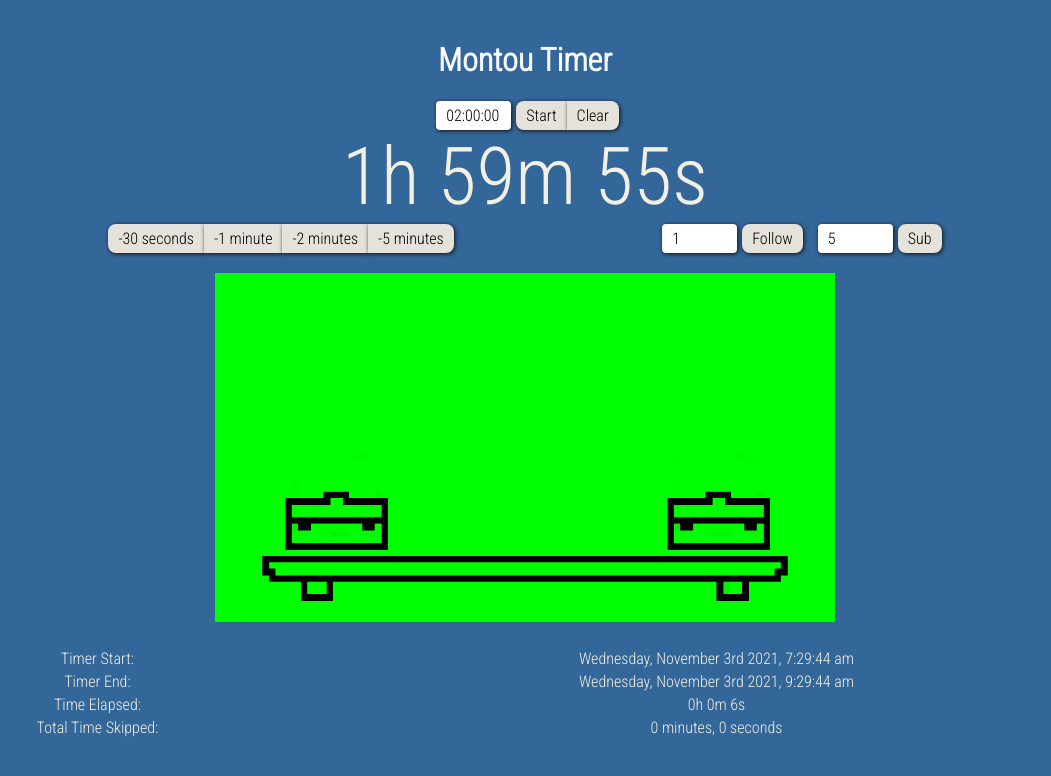
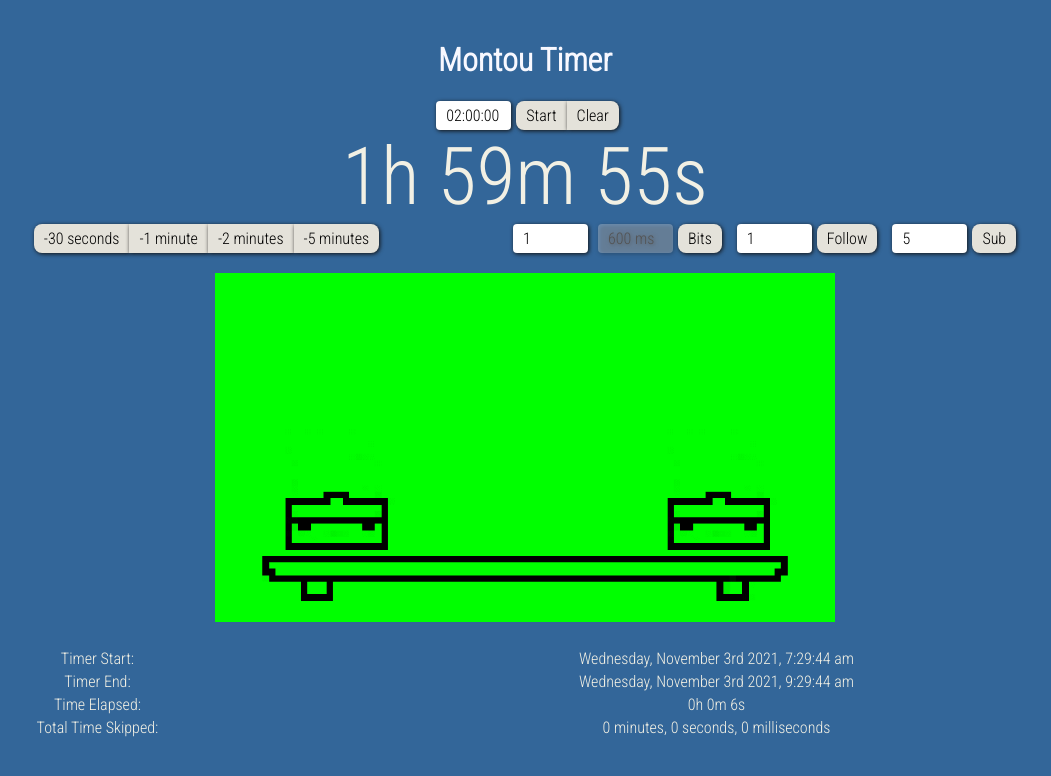
Before and after one commit to rrTong/montou-timer, a React (Create React App) app: page / in a window 1280 px wide. Shown: the top 776 px of the page, without its empty margins (115-1166 px from the left). Built offline with nearby package versions, Linux system fonts and the light colour scheme.

Commit message:
add bits input

```diff
--- a/src/components/Timer.js
+++ b/src/components/Timer.js
@@ -9,6 +9,7 @@ import "../styles/Timer.css";
 
 let minSkipped = 0;
 let secSkipped = 0;
+let msSkipped = 0;
 let gifTimer = 0;
 
 const Timer = ({ timerStart, timerEnd }) => {
@@ -19,12 +20,19 @@ const Timer = ({ timerStart, timerEnd }) => {
   );
   let timeElapsedDiff = moment.duration(timeElapsed);
 
+  const [bitsInput, setBitsInput] = useState(1);
   const [followInput, setFollowInput] = useState(1);
   const [subInput, setSubInput] = useState(5);
 
-  const skipTime = (amount, gif) => {
-    minSkipped += Number(amount);
-    setTimer((prevTimer) => prevTimer.clone().add(amount, "minutes"));
+  const skipTime = (amount, unit, gif) => {
+    if (unit == "minutes") {
+      minSkipped += Number(amount);
+    } else if (unit == "seconds") {
+      secSkipped += Number(amount);
+    } else if (unit == "milliseconds") {
+      msSkipped += Number(amount);
+    }
+    setTimer((prevTimer) => prevTimer.clone().add(amount, unit));
     const promise = new Promise((resolve, reject) => {
       resolve(setGifState(idle));
     });
@@ -32,6 +40,18 @@ const Timer = ({ timerStart, timerEnd }) => {
       setGifState(gif);
       gifTimer = 30;
     });
+  };
+
+  const handleBitsInput = (e) => {
+    const re = /^\d*$/;
+    if (e.target.value.match(re)) {
+      setBitsInput(e.target.value);
+    }
+  };
+
+  const handleBitsSubmit = (e) => {
+    e.preventDefault();
+    skipTime(bitsInput * 600, "milliseconds", follow);
   };
 
   const handleFollowInput = (e) => {
@@ -43,7 +63,7 @@ const Timer = ({ timerStart, timerEnd }) => {
 
   const handleFollowSubmit = (e) => {
     e.preventDefault();
-    skipTime(followInput, follow);
+    skipTime(followInput, "minutes", follow);
   };
 
   const handleSubInput = (e) => {
@@ -55,7 +75,7 @@ const Timer = ({ timerStart, timerEnd }) => {
 
   const handleSubSubmit = (e) => {
     e.preventDefault();
-    skipTime(subInput, sub);
+    skipTime(subInput, "minutes", sub);
   };
 
   const [gifState, setGifState] = useState(idle);
@@ -85,6 +105,7 @@ const Timer = ({ timerStart, timerEnd }) => {
     setTimer(moment());
     minSkipped = 0;
     secSkipped = 0;
+    msSkipped = 0;
   }, [timerStart, timerEnd]);
 
   return (
@@ -166,6 +187,16 @@ const Timer = ({ timerStart, timerEnd }) => {
           </button>
         </div>
         <div className="dashboard-panel">
+          <form onSubmit={(e) => handleBitsSubmit(e)}>
+            <input
+              className="input"
+              type="number"
+              value={bitsInput}
+              onChange={(e) => handleBitsInput(e)}
+            />
+            <input className="input" disabled value={"600 ms"} />
+            <input className="button" type="submit" value="Bits" />
+          </form>
           <form onSubmit={(e) => handleFollowSubmit(e)}>
             <input
               className="input"
@@ -211,7 +242,8 @@ const Timer = ({ timerStart, timerEnd }) => {
             <tr>
               <td>Total Time Skipped:</td>
               <td>
-                {minSkipped} minutes, {secSkipped} seconds
+                {minSkipped} minutes, {secSkipped} seconds, {msSkipped}{" "}
+                milliseconds
               </td>
             </tr>
           </tbody>
```
